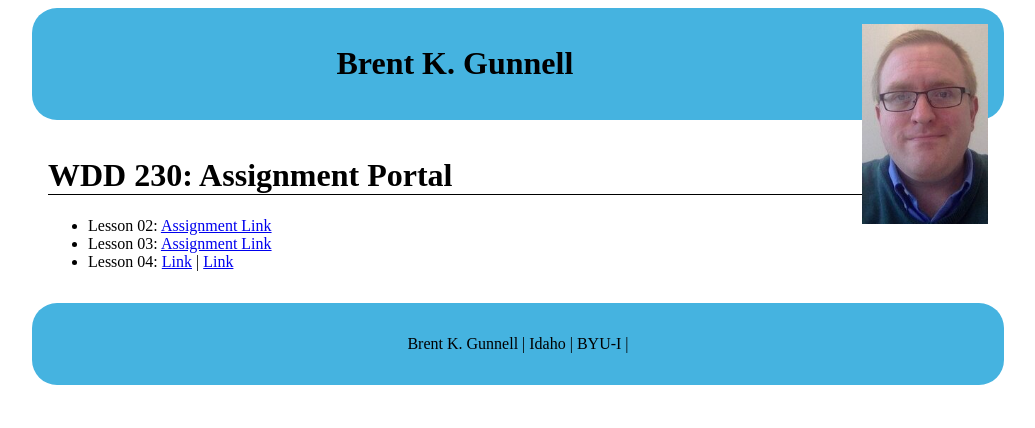
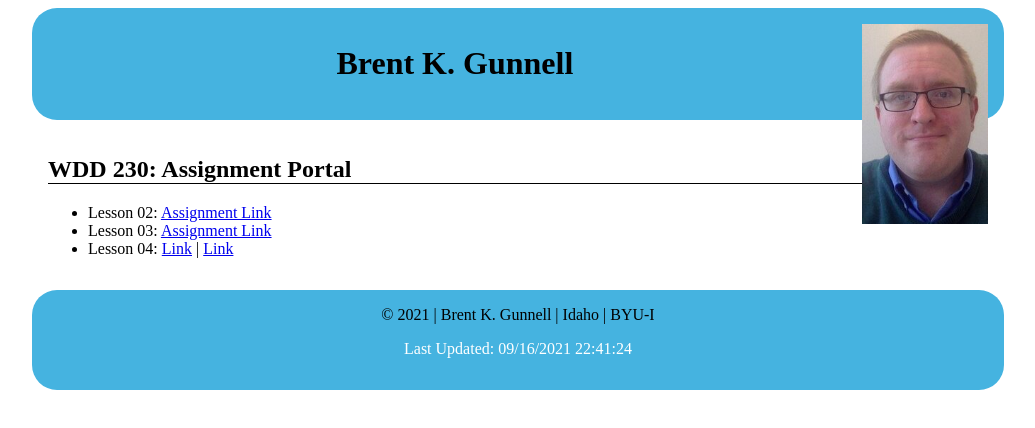
Before and after one commit to brentkgunnell/wdd230, a plain HTML site: page index.html in a window 1280 px wide. Shown: the whole page, without its empty margins (122-1157 px from the left). Drawn offline with Linux system fonts and the light colour scheme.

Commit message:
Week 1 push push

```diff
--- a/css/index.css
+++ b/css/index.css
@@ -21,7 +21,7 @@ main {
     font: "Times New Roman"
 }
 
-main h1 {
+main h2 {
     border-bottom: 1px solid black;
 }
 
@@ -34,3 +34,7 @@ main h1 {
     background-color:#45b3e0;
     font: "Times New Roman"
  }
+
+ footer p {
+   color: white;
+ }
--- a/index.html
+++ b/index.html
@@ -10,15 +10,19 @@
       It contains all relavant links and information for the completetion/grading of assignemnets. "
     />
     <link href="css/index.css" rel="stylesheet" type="text/css" />
-    <title>Home Portal</title>
+    <title>Home Portal: Brent Gunnell-WDD230</title>
+    <script defer src="js/dates.js"></script>
   </head>
   <body>
     <header>
-      <img src="images/rsz_1photo_on_4-24-19_at_558_pm.jpg" />
+      <img
+        src="images/rsz_1photo_on_4-24-19_at_558_pm.jpg"
+        alt="Picture of Brent"
+      />
       <h1>Brent K. Gunnell</h1>
     </header>
     <main>
-      <h1>WDD 230: Assignment Portal</h1>
+      <h2>WDD 230: Assignment Portal</h2>
       <ul>
         <li>Lesson 02: <a href="index.html">Assignment Link</a></li>
         <li>Lesson 03: <a href="index.html">Assignment Link</a></li>
@@ -30,7 +34,9 @@
     </main>
 
     <footer>
-      <p>Brent K. Gunnell | Idaho | BYU-I |</p>
+      &copy <span id="copyrightyear"></span> | Brent K. Gunnell | Idaho | BYU-I
+      <br />
+      <p>Last Updated: <span id="modified"></span></p>
     </footer>
   </body>
 </html>
--- /dev/null
+++ b/js/dates.js
@@ -0,0 +1,2 @@
+document.querySelector("#copyrightyear").textContent = new Date().getFullYear();
+document.querySelector("#modified").textContent = document.lastModified;
```
